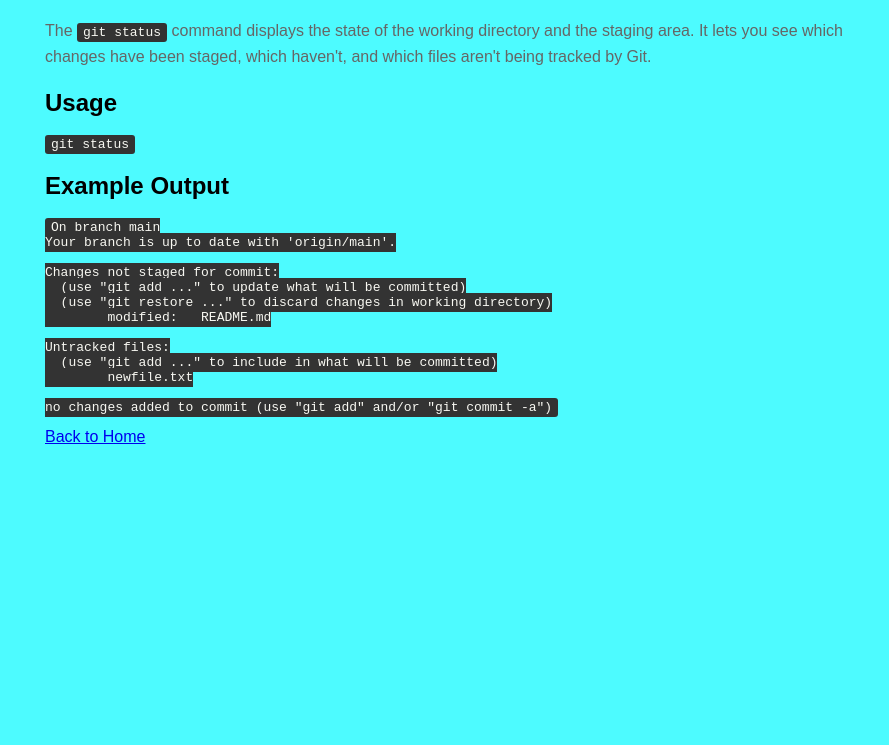
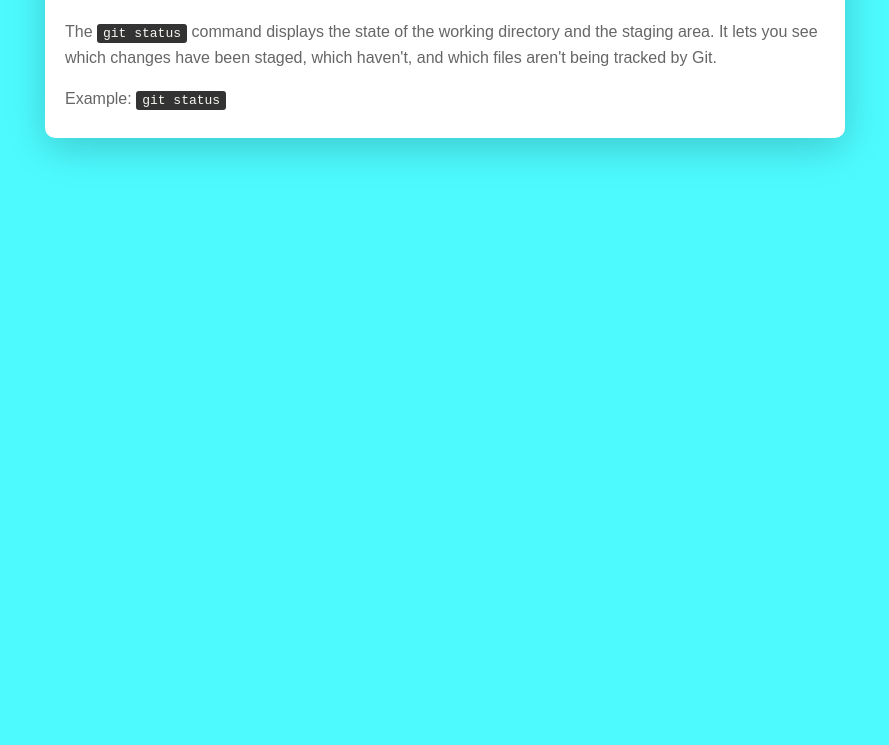
Before and after one commit to iu-web-app-dev/node-container, a website: page www/git-commands/status.html in a window 1280 px wide. Shown: the part 95-840 px from the top of the page, without its empty margins (195-1084 px from the left). Drawn offline with Linux system fonts and the light colour scheme.

Commit message:
fixed status (#52)

```diff
--- a/www/git-commands/status.html
+++ b/www/git-commands/status.html
@@ -1,31 +1,14 @@
 <!DOCTYPE html>
 <html lang="en">
 <head>
-    <meta charset="UTF-8">
-    <meta name="viewport" content="width=device-width, initial-scale=1.0">
     <title>git status</title>
-    <link rel="stylesheet" href="../style.css">
+    <link rel="stylesheet" href="/style.css">
 </head>
 <body>
+    <div class="container">
     <h1>git status</h1>
     <p>The <code>git status</code> command displays the state of the working directory and the staging area. It lets you see which changes have been staged, which haven't, and which files aren't being tracked by Git.</p>
-    <h2>Usage</h2>
-    <pre><code>git status</code></pre>
-    <h2>Example Output</h2>
-    <pre><code>On branch main
-Your branch is up to date with 'origin/main'.
-
-Changes not staged for commit:
-  (use "git add <file>..." to update what will be committed)
-  (use "git restore <file>..." to discard changes in working directory)
-        modified:   README.md
-
-Untracked files:
-  (use "git add <file>..." to include in what will be committed)
-        newfile.txt
-
-no changes added to commit (use "git add" and/or "git commit -a")
-</code></pre>
-    <a href="index.html">Back to Home</a>
+    <p>Example: <code>git status</code></p>
+    </div>
 </body>
 </html>
```
